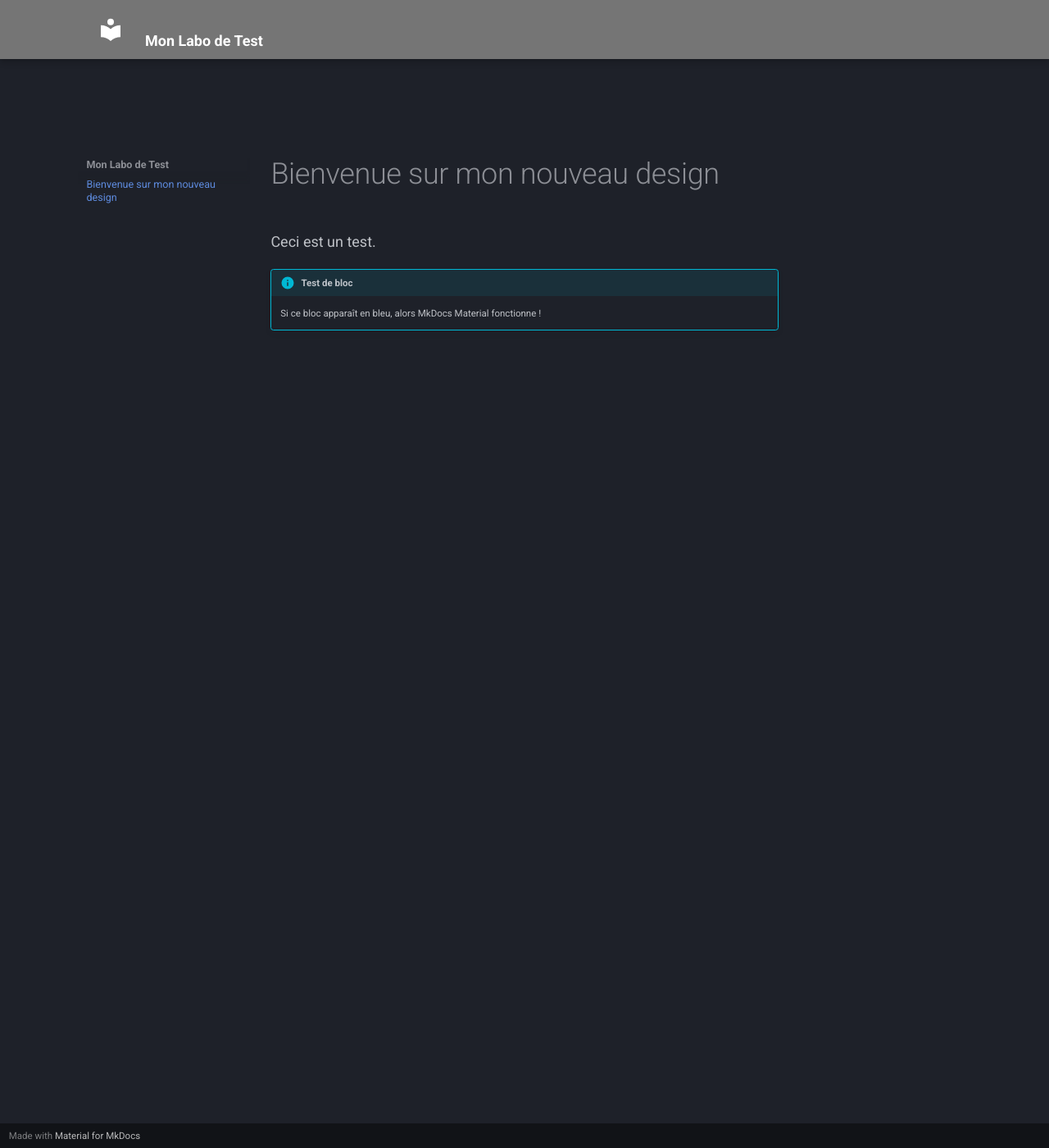
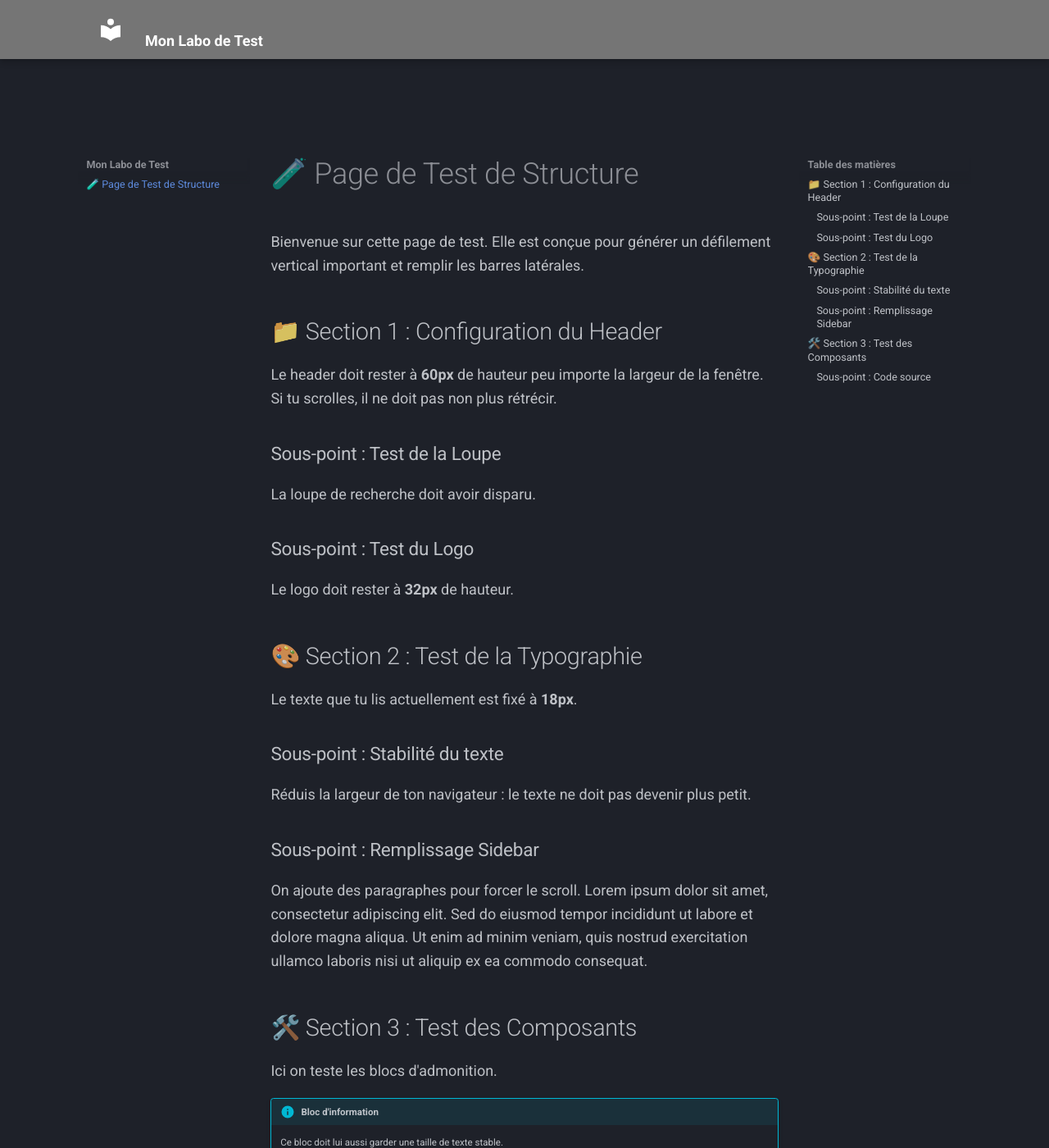
Before and after one commit to Lilevitchi/test-site, an MkDocs documentation site: the page built from docs/index.md, in a window 1280 px wide and 1400 px high. Shown: the whole window at 82% size. Built offline with MkDocs 1.6.1 and Material for MkDocs 9.7.7, drawn with Linux system fonts in a browser that asks for light colours; some of the changed text lies outside the part shown.

Commit message:
Update index.md

````diff
--- a/docs/index.md
+++ b/docs/index.md
@@ -1,5 +1,33 @@
-# Bienvenue sur mon nouveau design
-Ceci est un test.
+# 🧪 Page de Test de Structure
 
-!!! info "Test de bloc"
-    Si ce bloc apparaît en bleu, alors MkDocs Material fonctionne !
+Bienvenue sur cette page de test. Elle est conçue pour générer un défilement vertical important et remplir les barres latérales.
+
+## 📁 Section 1 : Configuration du Header
+Le header doit rester à **60px** de hauteur peu importe la largeur de la fenêtre. Si tu scrolles, il ne doit pas non plus rétrécir.
+
+### Sous-point : Test de la Loupe
+La loupe de recherche doit avoir disparu.
+
+### Sous-point : Test du Logo
+Le logo doit rester à **32px** de hauteur.
+
+## 🎨 Section 2 : Test de la Typographie
+Le texte que tu lis actuellement est fixé à **18px**.
+
+### Sous-point : Stabilité du texte
+Réduis la largeur de ton navigateur : le texte ne doit pas devenir plus petit.
+
+### Sous-point : Remplissage Sidebar
+On ajoute des paragraphes pour forcer le scroll.
+Lorem ipsum dolor sit amet, consectetur adipiscing elit. Sed do eiusmod tempor incididunt ut labore et dolore magna aliqua. Ut enim ad minim veniam, quis nostrud exercitation ullamco laboris nisi ut aliquip ex ea commodo consequat.
+
+## 🛠️ Section 3 : Test des Composants
+Ici on teste les blocs d'admonition.
+
+!!! info "Bloc d'information"
+    Ce bloc doit lui aussi garder une taille de texte stable.
+
+### Sous-point : Code source
+```python
+def test_fixation():
+    print("Le header ne doit pas bouger !")
````
